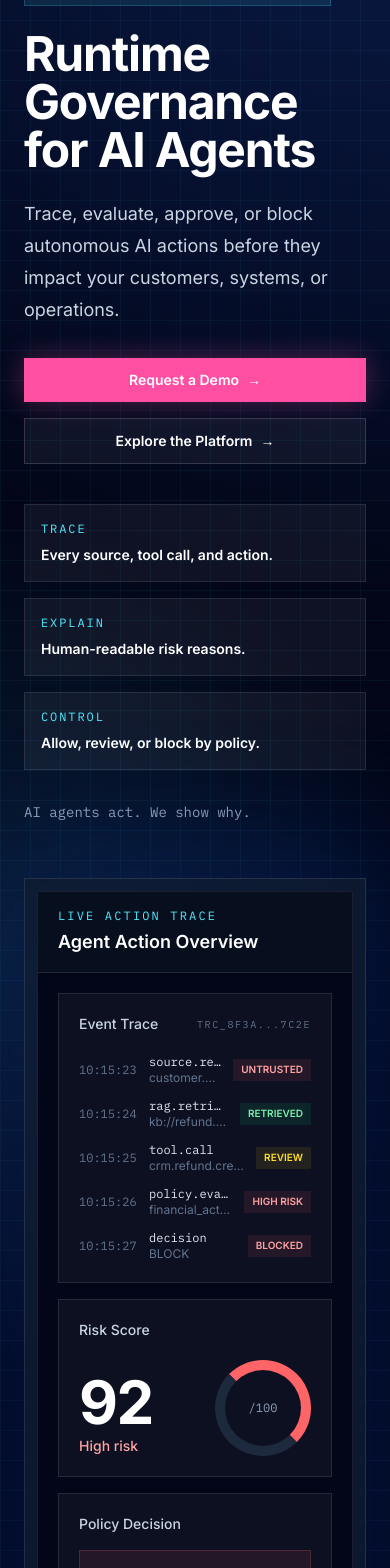
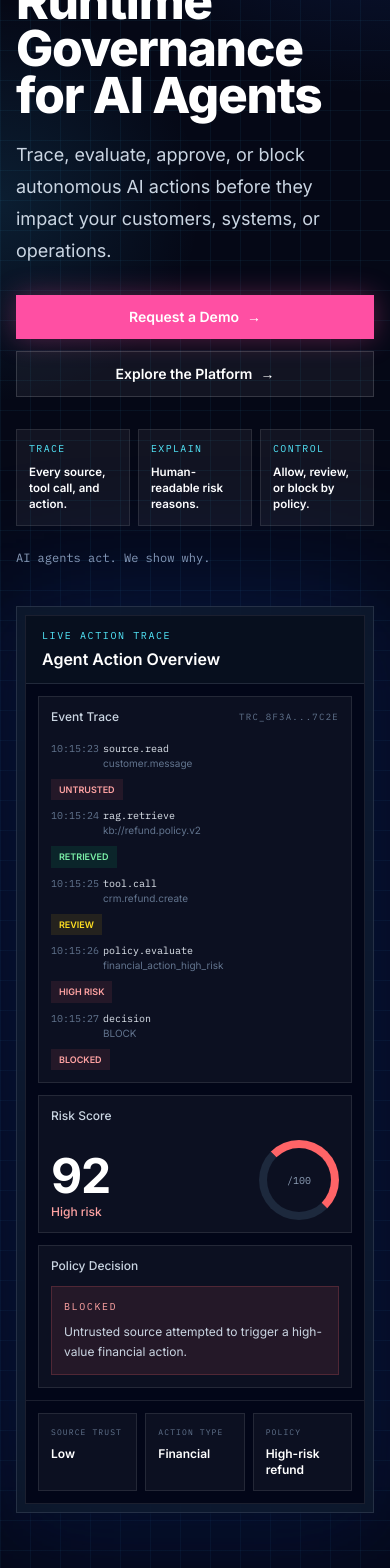
Before and after one commit to nilotin/uninjectable-website, a React (Vite) app: page / in a window 390 px wide. Shown: the part 220-1788 px from the top of the page. Built offline with nearby package versions, Linux system fonts and the light colour scheme.

Commit message:
Polish mobile website layouts

```diff
--- a/src/components/DashboardMockup.tsx
+++ b/src/components/DashboardMockup.tsx
@@ -37,33 +37,24 @@ const traceEvents = [
 ]
 
 const riskSignals = [
-  {
-    label: 'Source trust',
-    value: 'Low',
-  },
-  {
-    label: 'Action type',
-    value: 'Financial',
-  },
-  {
-    label: 'Policy',
-    value: 'High-risk refund',
-  },
+  { label: 'Source trust', value: 'Low' },
+  { label: 'Action type', value: 'Financial' },
+  { label: 'Policy', value: 'High-risk refund' },
 ]
 
 function DashboardMockup() {
   return (
     <div className="relative">
-      <div className="absolute -inset-6 rounded-none bg-blue-600/20 blur-3xl" />
+      <div className="absolute -inset-4 rounded-none bg-blue-600/20 blur-3xl md:-inset-6" />
 
-      <div className="enterprise-panel-dark relative overflow-hidden rounded-none bg-slate-900/90 p-3 backdrop-blur">
+      <div className="enterprise-panel-dark relative overflow-hidden rounded-none bg-slate-900/90 p-2 backdrop-blur md:p-3">
         <div className="rounded-none border border-white/10 bg-slate-950">
-          <div className="console-bar flex items-center justify-between px-5 py-4">
+          <div className="console-bar flex items-center justify-between px-4 py-3 md:px-5 md:py-4">
             <div>
-              <p className="font-mono-accent text-xs uppercase tracking-[0.18em] text-cyan-300">
+              <p className="font-mono-accent text-[10px] uppercase tracking-[0.16em] text-cyan-300 md:text-xs md:tracking-[0.18em]">
                 Live action trace
               </p>
-              <h3 className="mt-1 text-lg font-semibold text-white">
+              <h3 className="mt-1 text-base font-semibold text-white md:text-lg">
                 Agent Action Overview
               </h3>
             </div>
@@ -74,22 +65,22 @@ function DashboardMockup() {
             </div>
           </div>
 
-          <div className="grid gap-4 p-5 lg:grid-cols-[1fr_0.85fr]">
-            <div className="rounded-none border border-white/10 bg-white/[0.04] p-5">
-              <div className="mb-5 flex items-center justify-between">
-                <p className="text-sm font-medium text-slate-300">
+          <div className="grid gap-3 p-3 md:gap-4 md:p-5 lg:grid-cols-[1fr_0.85fr]">
+            <div className="rounded-none border border-white/10 bg-white/[0.04] p-3 md:p-5">
+              <div className="mb-4 flex items-center justify-between gap-3 md:mb-5">
+                <p className="text-xs font-medium text-slate-300 md:text-sm">
                   Event Trace
                 </p>
-                <span className="font-mono-accent text-[10px] uppercase tracking-[0.16em] text-slate-500">
+                <span className="font-mono-accent text-[9px] uppercase tracking-[0.14em] text-slate-500 md:text-[10px] md:tracking-[0.16em]">
                   trc_8f3a...7c2e
                 </span>
               </div>
 
-              <div className="space-y-3">
+              <div className="space-y-2 md:space-y-3">
                 {traceEvents.map((event) => (
                   <div
                     key={`${event.time}-${event.type}`}
-                    className="grid grid-cols-[58px_1fr_auto] items-center gap-3 text-xs"
+                    className="grid grid-cols-[44px_1fr] gap-2 text-[10px] md:grid-cols-[58px_1fr_auto] md:items-center md:gap-3 md:text-xs"
                   >
                     <span className="font-mono-accent text-slate-500">
                       {event.time}
@@ -103,7 +94,7 @@ function DashboardMockup() {
                     </div>
 
                     <span
-                      className={`rounded-none px-2 py-1 text-[10px] font-semibold uppercase ${event.tone}`}
+                      className={`col-span-2 w-fit rounded-none px-2 py-1 text-[9px] font-semibold uppercase md:col-span-1 md:text-[10px] ${event.tone}`}
                     >
                       {event.status}
                     </span>
@@ -112,40 +103,40 @@ function DashboardMockup() {
               </div>
             </div>
 
-            <div className="space-y-4">
-              <div className="rounded-none border border-white/10 bg-white/[0.04] p-5">
-                <p className="text-sm font-medium text-slate-300">
+            <div className="grid gap-3 md:space-y-4">
+              <div className="rounded-none border border-white/10 bg-white/[0.04] p-3 md:p-5">
+                <p className="text-xs font-medium text-slate-300 md:text-sm">
                   Risk Score
                 </p>
 
-                <div className="mt-5 flex items-end justify-between">
+                <div className="mt-4 flex items-end justify-between md:mt-5">
                   <div>
-                    <p className="text-6xl font-bold tracking-tight text-white">
+                    <p className="text-5xl font-bold tracking-tight text-white md:text-6xl">
                       92
                     </p>
-                    <p className="mt-1 text-sm font-medium text-red-300">
+                    <p className="mt-1 text-xs font-medium text-red-300 md:text-sm">
                       High risk
                     </p>
                   </div>
 
-                  <div className="flex h-24 w-24 items-center justify-center rounded-full border-[10px] border-slate-800 border-r-red-400 border-t-red-400">
-                    <span className="font-mono-accent text-xs text-slate-400">
+                  <div className="flex h-20 w-20 items-center justify-center rounded-full border-[8px] border-slate-800 border-r-red-400 border-t-red-400 md:h-24 md:w-24 md:border-[10px]">
+                    <span className="font-mono-accent text-[10px] text-slate-400 md:text-xs">
                       /100
                     </span>
                   </div>
                 </div>
               </div>
 
-              <div className="rounded-none border border-white/10 bg-white/[0.04] p-5">
-                <p className="text-sm font-medium text-slate-300">
+              <div className="rounded-none border border-white/10 bg-white/[0.04] p-3 md:p-5">
+                <p className="text-xs font-medium text-slate-300 md:text-sm">
                   Policy Decision
                 </p>
 
-                <div className="mt-4 rounded-none border border-red-400/20 bg-red-400/10 p-4">
-                  <p className="font-mono-accent text-xs uppercase tracking-[0.16em] text-red-300">
+                <div className="mt-3 rounded-none border border-red-400/20 bg-red-400/10 p-3 md:mt-4 md:p-4">
+                  <p className="font-mono-accent text-[10px] uppercase tracking-[0.16em] text-red-300 md:text-xs">
                     Blocked
                   </p>
-                  <p className="mt-2 text-sm leading-6 text-slate-300">
+                  <p className="mt-2 text-xs leading-5 text-slate-300 md:text-sm md:leading-6">
                     Untrusted source attempted to trigger a high-value financial
                     action.
                   </p>
@@ -154,17 +145,17 @@ function DashboardMockup() {
             </div>
           </div>
 
-          <div className="border-t border-white/10 p-5">
-            <div className="grid gap-3 sm:grid-cols-3">
+          <div className="border-t border-white/10 p-3 md:p-5">
+            <div className="grid grid-cols-3 gap-2 md:gap-3">
               {riskSignals.map((signal) => (
                 <div
                   key={signal.label}
-                  className="rounded-none border border-white/10 bg-white/[0.04] p-4"
+                  className="rounded-none border border-white/10 bg-white/[0.04] p-3 md:p-4"
                 >
-                  <p className="font-mono-accent text-[10px] uppercase tracking-[0.16em] text-slate-500">
+                  <p className="font-mono-accent text-[8px] uppercase tracking-[0.14em] text-slate-500 md:text-[10px] md:tracking-[0.16em]">
                     {signal.label}
                   </p>
-                  <p className="mt-2 text-sm font-semibold text-white">
+                  <p className="mt-2 text-xs font-semibold text-white md:text-sm">
                     {signal.value}
                   </p>
                 </div>
--- a/src/sections/CTA.tsx
+++ b/src/sections/CTA.tsx
@@ -14,11 +14,11 @@ function CTA() {
                 Make autonomous AI accountable
               </p>
 
-              <h2 className="mt-4 max-w-4xl text-6xl font-extrabold leading-[0.95] tracking-tight">
+              <h2 className="mt-5 text-[2.65rem] font-extrabold leading-[1] tracking-tight text-white md:text-7xl">
                 Building AI agents for real business operations?
               </h2>
 
-              <p className="mt-6 max-w-3xl text-xl leading-9 text-slate-300">
+              <p className="mt-6 text-base leading-7 text-slate-300 md:text-xl md:leading-9">
                 Let’s make them observable, controllable, and accountable before
                 they impact your customers, systems, or operations.
               </p>
--- a/src/sections/Hero.tsx
+++ b/src/sections/Hero.tsx
@@ -3,64 +3,64 @@ import DashboardMockup from '../components/DashboardMockup'
 
 function Hero() {
   return (
-    <section className="dark-subtle-grid relative overflow-hidden bg-slate-950 pt-36 text-white">
+    <section className="dark-subtle-grid px-4 pt-28 pb-6 sm:px-6 md:py-24 text-white">
       <div className="absolute inset-0 bg-[radial-gradient(circle_at_top_right,rgba(37,99,235,0.24),transparent_34%),radial-gradient(circle_at_left,rgba(56,189,248,0.12),transparent_35%)]" />
 
-      <div className="relative mx-auto grid max-w-7xl items-center gap-14 px-6 pb-24 pt-12 lg:grid-cols-[0.9fr_1.1fr]">
+      <div className="relative mx-auto grid max-w-7xl items-center gap-10 px-0 pb-8 pt-8 sm:px-6 md:gap-14 md:px-6 md:pb-24 md:pt-12 lg:grid-cols-[0.9fr_1.1fr]">
         <div>
-          <div className="mb-6 inline-flex items-center gap-3 rounded-none border border-cyan-300/20 bg-cyan-300/10 px-4 py-2">
+          <div className="mb-5 inline-flex items-center gap-3 rounded-none border border-cyan-300/20 bg-cyan-300/10 px-4 py-2 text-[0.7rem] md:mb-6 md:px-4 md:py-3 md:text-xs">
             <span className="status-dot h-2 w-2 rounded-none bg-green-400" />
             <span className="font-mono-accent text-xs font-semibold uppercase tracking-[0.18em] text-cyan-200">
               Every action leaves a trail
             </span>
           </div>
 
-          <h1 className="max-w-3xl text-5xl font-bold tracking-tight md:text-6xl lg:text-7xl">
+          <h1 className="mt-0 text-[3.1rem] font-extrabold leading-[0.95] tracking-tight text-white md:text-7xl lg:text-8xl">
             Runtime Governance for AI Agents
           </h1>
 
-          <p className="mt-6 max-w-2xl text-lg leading-8 text-slate-300 md:text-xl">
+          <p className="mt-5 max-w-4xl text-lg leading-8 text-slate-300 md:mt-6 md:text-2xl md:leading-10">
             Trace, evaluate, approve, or block autonomous AI actions before they
             impact your customers, systems, or operations.
           </p>
 
-          <div className="mt-8 flex flex-col gap-4 sm:flex-row">
+          <div className="mt-7 flex flex-col gap-3 sm:flex-row md:mt-8 md:gap-4">
             <Button href="#contact">Request a Demo</Button>
             <Button href="#product" variant="dark">
               Explore the Platform
             </Button>
           </div>
 
-          <div className="mt-10 grid gap-4 sm:grid-cols-3">
-            <div className="rounded-none border border-white/10 bg-white/5 p-4">
-              <p className="font-mono-accent text-xs uppercase tracking-[0.16em] text-cyan-300">
+          <div className="mt-8 grid grid-cols-3 gap-2 sm:gap-4 md:mt-10">
+            <div className="rounded-none border border-white/10 bg-white/5 p-3 md:p-4">
+              <p className="font-mono-accent text-[0.62rem] uppercase tracking-[0.14em] text-cyan-300 md:text-xs md:tracking-[0.16em]">
                 Trace
               </p>
-              <p className="mt-2 text-sm font-semibold text-white">
+              <p className="mt-2 text-[0.72rem] font-semibold leading-snug text-white md:text-sm">
                 Every source, tool call, and action.
               </p>
             </div>
 
-            <div className="rounded-none border border-white/10 bg-white/5 p-4">
-              <p className="font-mono-accent text-xs uppercase tracking-[0.16em] text-cyan-300">
+            <div className="rounded-none border border-white/10 bg-white/5 p-3 md:p-4">
+              <p className="font-mono-accent text-[0.62rem] uppercase tracking-[0.14em] text-cyan-300 md:text-xs md:tracking-[0.16em]">
                 Explain
               </p>
-              <p className="mt-2 text-sm font-semibold text-white">
+              <p className="mt-2 text-[0.72rem] font-semibold leading-snug text-white md:text-sm">
                 Human-readable risk reasons.
               </p>
             </div>
 
-            <div className="rounded-none border border-white/10 bg-white/5 p-4">
-              <p className="font-mono-accent text-xs uppercase tracking-[0.16em] text-cyan-300">
+            <div className="rounded-none border border-white/10 bg-white/5 p-3 md:p-4">
+              <p className="font-mono-accent text-[0.62rem] uppercase tracking-[0.14em] text-cyan-300 md:text-xs md:tracking-[0.16em]">
                 Control
               </p>
-              <p className="mt-2 text-sm font-semibold text-white">
+              <p className="mt-2 text-[0.72rem] font-semibold leading-snug text-white md:text-sm">
                 Allow, review, or block by policy.
               </p>
             </div>
           </div>
 
-          <p className="font-mono-accent mt-8 text-sm text-slate-400">
+          <p className="font-mono-accent mt-6 text-xs text-slate-400 md:mt-8 md:text-sm">
             AI agents act. We show why.
           </p>
         </div>
--- a/src/sections/SolutionSection.tsx
+++ b/src/sections/SolutionSection.tsx
@@ -6,7 +6,7 @@ function SolutionSection() {
   return (
     <section
       id="product"
-      className="dark-subtle-grid bg-slate-950 px-4 py-16 sm:px-6 md:py-24 scroll-mt-24"
+      className="dark-subtle-grid bg-slate-950 px-4 py-16 scroll-mt-24 sm:px-6 md:py-24"
     >
       <div className="mx-auto max-w-7xl">
         <SectionHeader
@@ -16,7 +16,7 @@ function SolutionSection() {
           variant="dark"
         />
 
-        <div className="mt-14 grid gap-6 md:grid-cols-2 lg:grid-cols-4">
+        <div className="mt-10 grid grid-cols-2 gap-4 md:mt-14 md:grid-cols-2 md:gap-6 lg:grid-cols-4">
           {capabilities.map((capability) => (
             <FeatureCard
               key={capability.title}
@@ -24,6 +24,7 @@ function SolutionSection() {
               description={capability.description}
               icon={capability.icon}
               variant="dark"
+              compactOnMobile
             />
           ))}
         </div>
--- a/src/sections/Team.tsx
+++ b/src/sections/Team.tsx
@@ -440,7 +440,7 @@ function Team() {
   return (
     <section
       id="team"
-      className="subtle-grid bg-[#eef3fb] px-4 pt-0 pb-16 scroll-mt-24 sm:px-6 md:pb-20"
+      className="team-mobile-compact subtle-grid bg-[#eef3fb] px-4 pt-0 pb-0 scroll-mt-24 sm:px-6 md:pb-20"
     >
       <div className="mx-auto max-w-7xl">
         <SectionHeader
```
Also changed, not shown: src/components/FeatureCard.tsx (+22 -13 lines), src/index.css (+83 -18 lines), src/sections/Deployment.tsx (+14 -13 lines), src/sections/HowItWorks.tsx (+28 -142 lines), src/sections/UseCases.tsx (+11 -9 lines).
